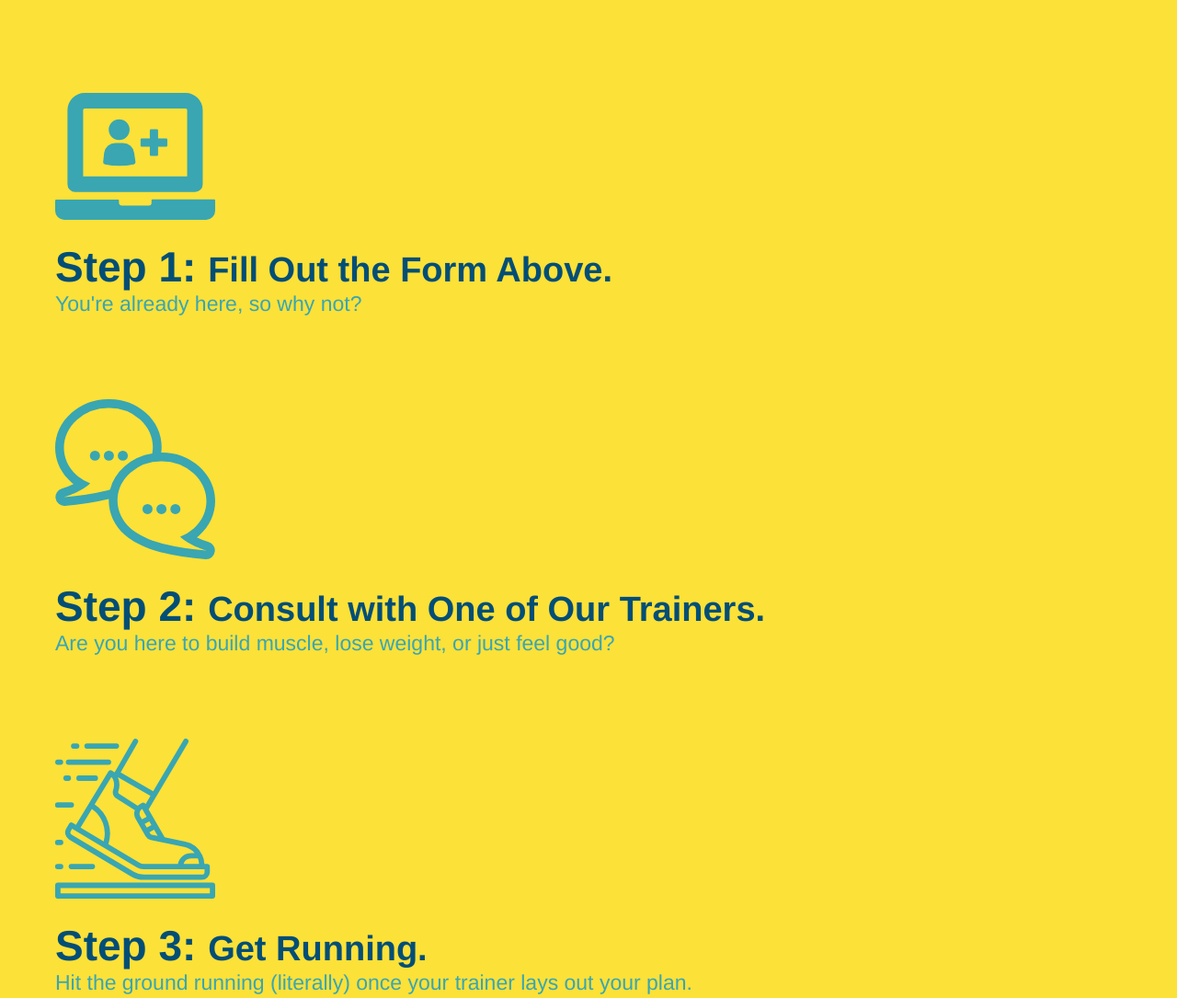
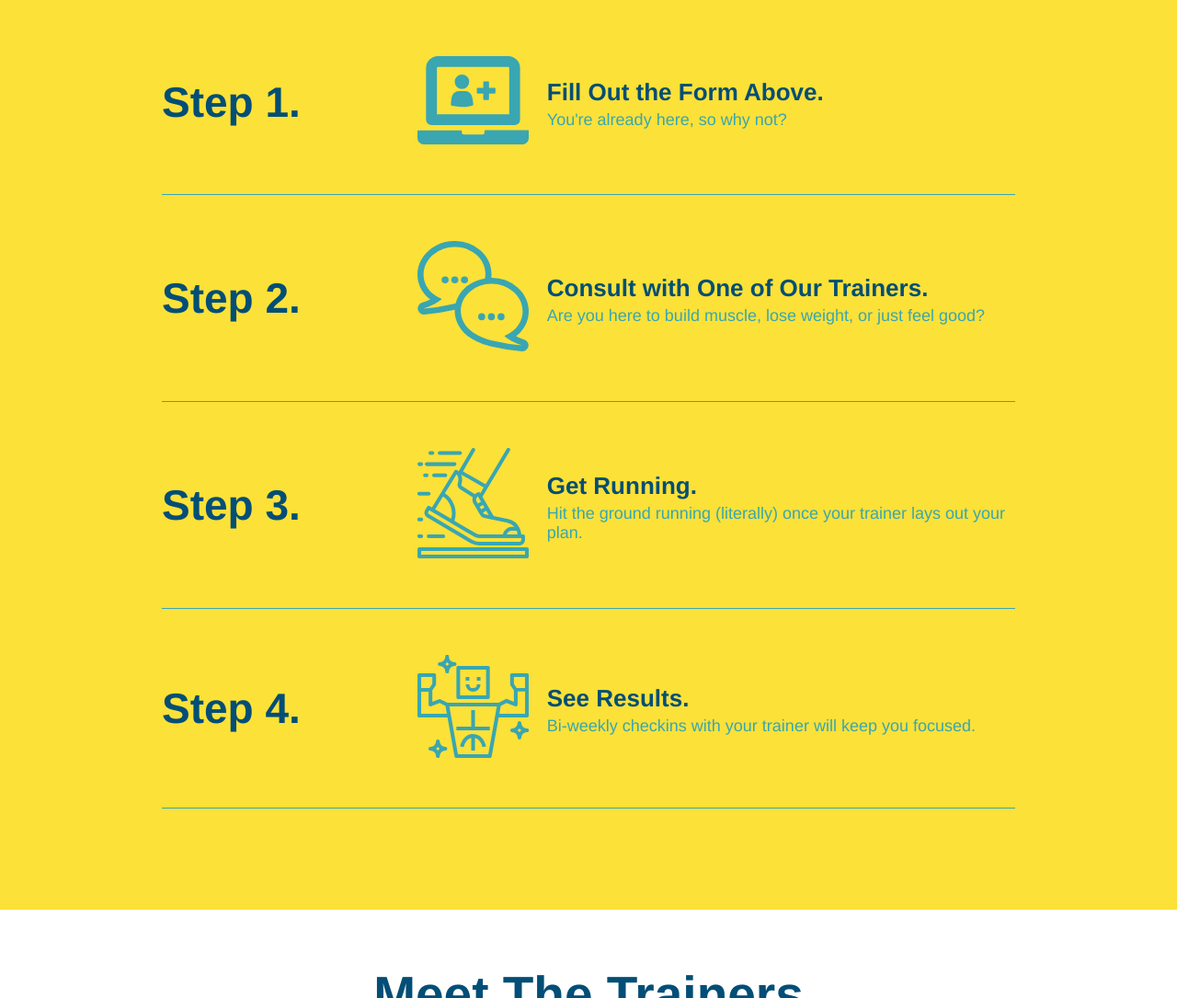
Before and after one commit to michalakisluke/run-buddy, a plain HTML site: page index.html in a window 1280 px wide. Shown: the part 1260-2345 px from the top of the page at 92% size. Drawn offline with Linux system fonts and the light colour scheme.

Commit message:
<Add flexbox to the steps>

```diff
--- a/assets/css/style.css
+++ b/assets/css/style.css
@@ -156,6 +156,17 @@ section {
     background: #fce138;
 }
 
+.step {
+    margin: 50px auto;
+    padding-bottom: 50px;
+    width: 80%;
+    border-bottom: 1px solid #39a6b2;
+    display: flex;
+    flex-wrap: wrap;
+    align-items: center;
+    justify-content: space-between;
+}
+
 .section-title {
     font-size: 55px;
     color: #024e76;
@@ -174,28 +185,41 @@ section {
     border-color: #39a6b2;
 }
 
-.steps div {
-    margin-bottom: 80px;
+.step h3 {
+    color: #024e76;
+    font-size: 46px;
+    flex: 1 30%;
 }
 
-.steps img {
-    width: 15%;
-    margin: 10px 0;
+.step-info {
+    flex: 2 70%;
+    display: flex;
+    flex-wrap: wrap;
+    align-items: center;
 }
 
-.steps h3 {
-    color: #024e76;
-    font-size: 46px;
-    margin-top: 10px;
+.step-img {
+    flex: 1 12%;
+    margin-right: 20px;
 }
 
-.steps p {
-    color: #39a6b2;
-    font-size: 23px;
+.step-img img {
+    max-width: 100%
 }
 
-.steps span {
-    font-size: 38px;
+.step-text {
+    flex: 12;
+}
+
+.step-text p {
+    color: #39a6b2;
+    font-size: 18px;
+}
+
+.step-text h4 {
+    font-size: 26px;
+    line-height: 1.5;
+    color: #024e76;
 }
 
 .trainer {
--- a/index.html
+++ b/index.html
@@ -86,26 +86,53 @@
             <div class="flex-row">
                 <h2 class="section-title secondary border">What You Do</h2>
             </div>
-            <div>
+            <div class="step">
+                <h3>Step 1.</h3>
+                <div class="step-info">
+                    <div class="step-img">
                         <img src="./assets/images/step-1.svg" alt="" />
-                <h3>Step 1: <span>Fill Out the Form Above.</span></h3>
+                    </div>
+                    <div class="step-text">
+                        <h4>Fill Out the Form Above.</h4>
                         <p>You're already here, so why not?</p>
                     </div>
-
-            <div>
+                </div>
+            </div>
+            <div class="step">
+                <h3>Step 2.</h3>
+                <div class="step-info">
+                    <div class="step-img">
                         <img src="./assets/images/step-2.svg" alt="" />
-                <h3> Step 2: <span>Consult with One of Our Trainers.</span></h3>
+                    </div>
+                    <div class="step-text">
+                        <h4>Consult with One of Our Trainers.</h4>
                         <p>Are you here to build muscle, lose weight, or just feel good?</p>
                     </div>
-           <div>
+                </div>
+            </div>
+            <div class="step">
+                <h3>Step 3.</h3>
+                <div class="step-info">
+                    <div class="step-img">
                         <img src="./assets/images/step-3.svg" alt="" />
-               <h3>Step 3: <span>Get Running.</span></h3>
+                    </div>
+                    <div class="step-text">
+                        <h4>Get Running.</h4>
                         <p>Hit the ground running (literally) once your trainer lays out your plan.</p>
                     </div>
-           <div>
+                </div>
+            </div>
+            <div class="step">
+                <h3>Step 4.</h3>
+                <div class="step-info">
+                    <div class="step-img">
                         <img src="./assets/images/step-4.svg" alt="" />
-               <h3>Step 4: <span>See Results.</span></h3>
-               <p>Bi-weekly checkins with your trainer will keep you focused</p>
+                    </div>
+                    <div class="step-text">
+                        <h4>See Results.</h4>
+                        <p>Bi-weekly checkins with your trainer will keep you focused.</p>
+                    </div>
+                </div>
             </div>
         </section>
 
```
Lines whose indentation alone changed are shown as unchanged.
